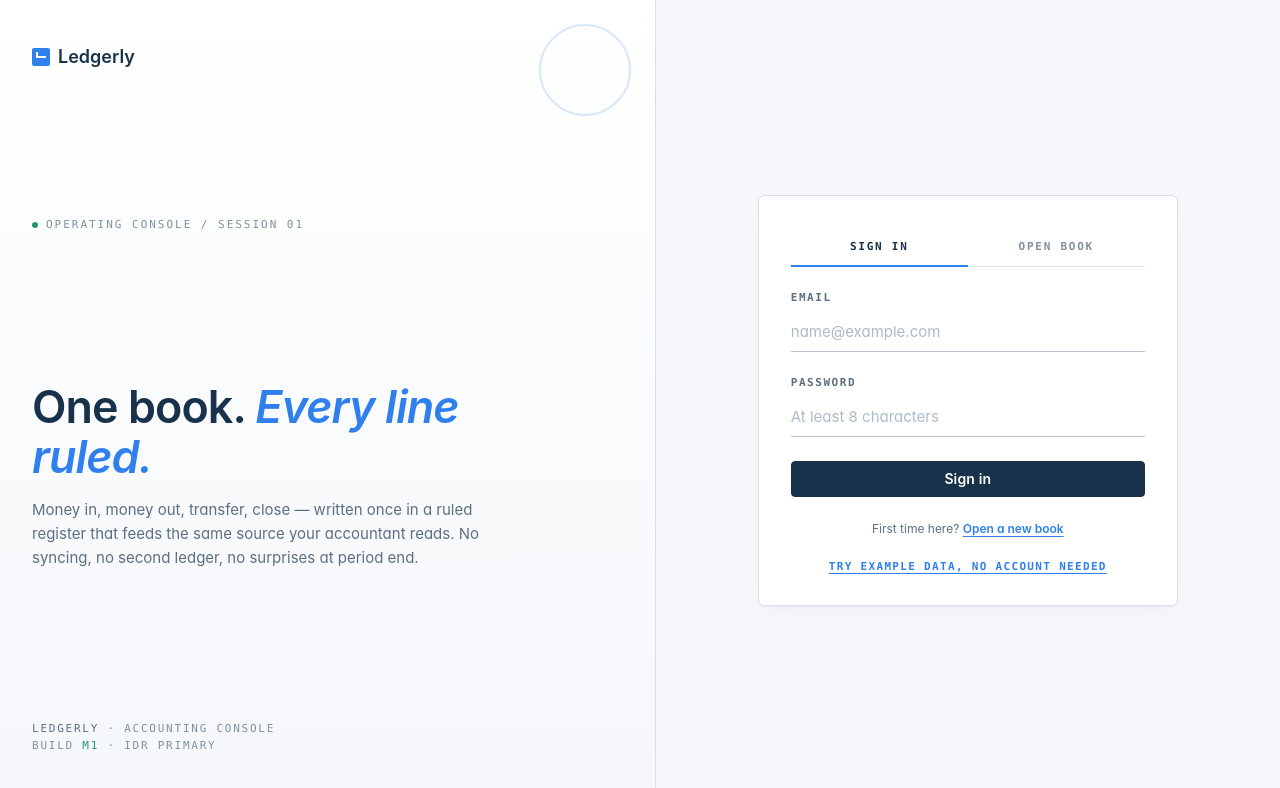
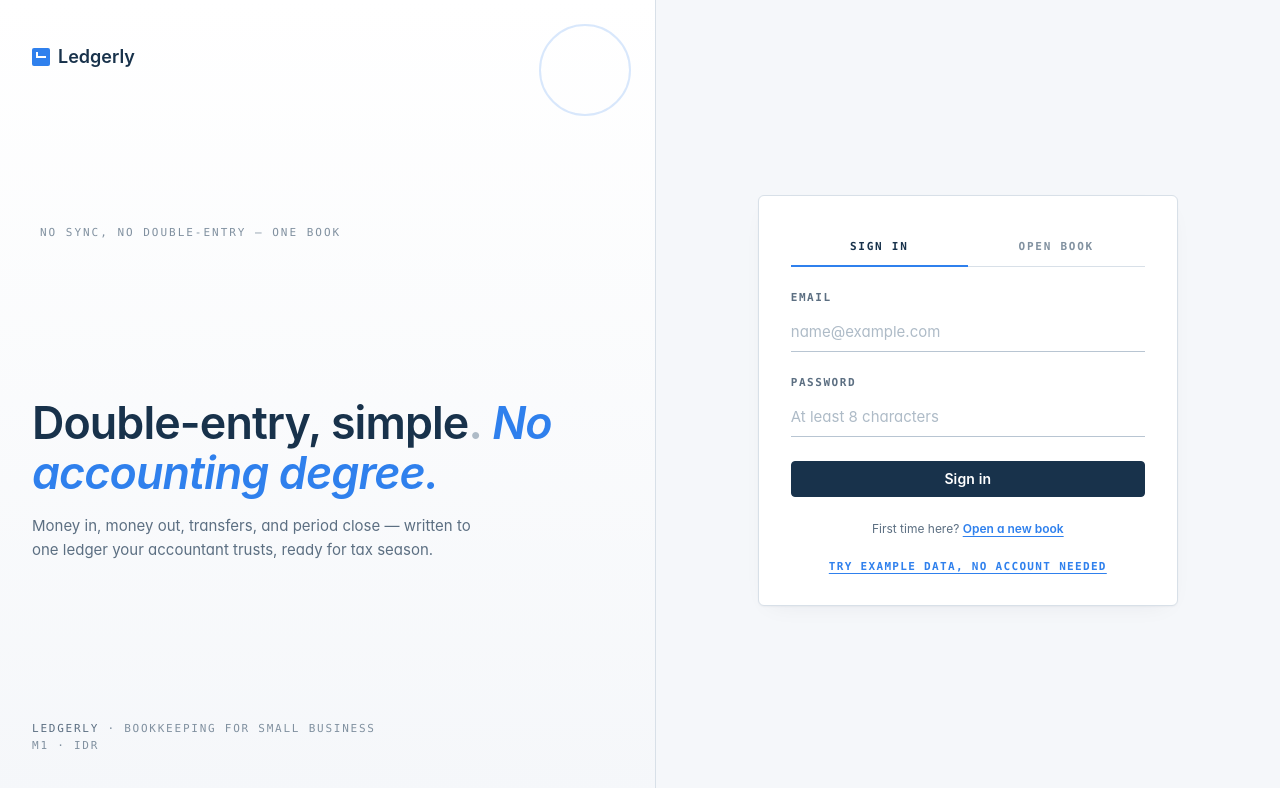
Before and after one commit to Axelwor/Finance-Accounting-APP, a React (Vite) app in the folder web/: page /login in a window 1280 px wide. Shown: the top 788 px of the page. Built offline with nearby package versions, Linux system fonts and the light colour scheme.

Commit message:
fix: Wave corporate cleanup - remove console language, AuthScreen copy, pos-dot CSS, font tokens

```diff
--- a/web/src/screens/AuthScreen.tsx
+++ b/web/src/screens/AuthScreen.tsx
@@ -39,7 +39,7 @@
       }
       navigate("/onboarding", { replace: true });
     } catch (err) {
-      setError(err instanceof Error ? err.message : "Could not reach the console. Try again.");
+      setError(err instanceof Error ? err.message : "Could not reach the server. Try again.");
     } finally {
       setLoading(false);
     }
@@ -53,23 +53,22 @@
           <span className="brand__name">{wordmark}</span>
         </div>
         <div className="auth__copy-meta">
-          <span className="dot" aria-hidden="true" />
-          <span>OPERATING CONSOLE / SESSION 01</span>
+          <span className="pos-dot" aria-hidden="true" />
+          <span>No sync, no double-entry — one book</span>
         </div>
         <div className="auth__copy">
           <h1 className="auth__title">
-            One book.<span className="slash"> </span>
-            <em>Every line ruled.</em>
+            Double-entry, simple<span className="slash">.</span>
+            <em> No accounting degree.</em>
           </h1>
           <p className="auth__lede">
-            Money in, money out, transfer, close — written once in a ruled register
-            that feeds the same source your accountant reads. No syncing, no second
-            ledger, no surprises at period end.
+            Money in, money out, transfers, and period close — written to one
+            ledger your accountant trusts, ready for tax season.
           </p>
         </div>
         <div className="auth__signoff">
-          <span><strong>Ledgerly</strong> &middot; accounting console</span>
-          <span>Build <span className="pos">M1</span> &middot; IDR primary</span>
+          <span><strong>Ledgerly</strong> &middot; bookkeeping for small business</span>
+          <span>M1 &middot; IDR</span>
         </div>
       </div>
 
```
Also changed, not shown: web/src/styles.css (+5 -6 lines).
